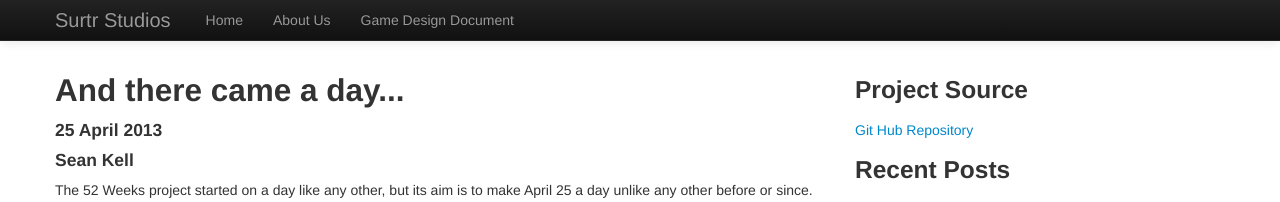
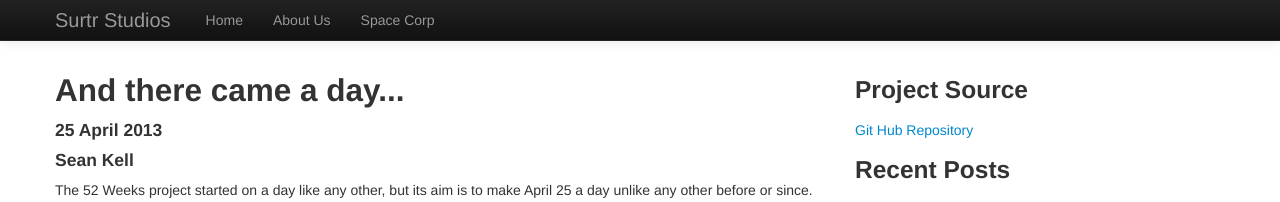
Before and after one commit to surtrstudios/surtrstudios.github.io, a Jekyll site: the page built from index.html, in a window 1280 px wide. Shown: the top 202 px of the page. Built offline with Jekyll 4.4.1, drawn with Linux system fonts in a browser that asks for light colours; the list of posts is cut into pages by our own code.

Commit message:
Add link to SpaceCorp page.

```diff
--- a/_config.yml
+++ b/_config.yml
@@ -9,8 +9,8 @@ navigation:
       url: /
     - text: About Us
       url: /about
-    - text: Game Design Document
-      url: /gdd/
+    - text: Space Corp
+      url: /spacecorp/
 
 authors:
     sean:
```
